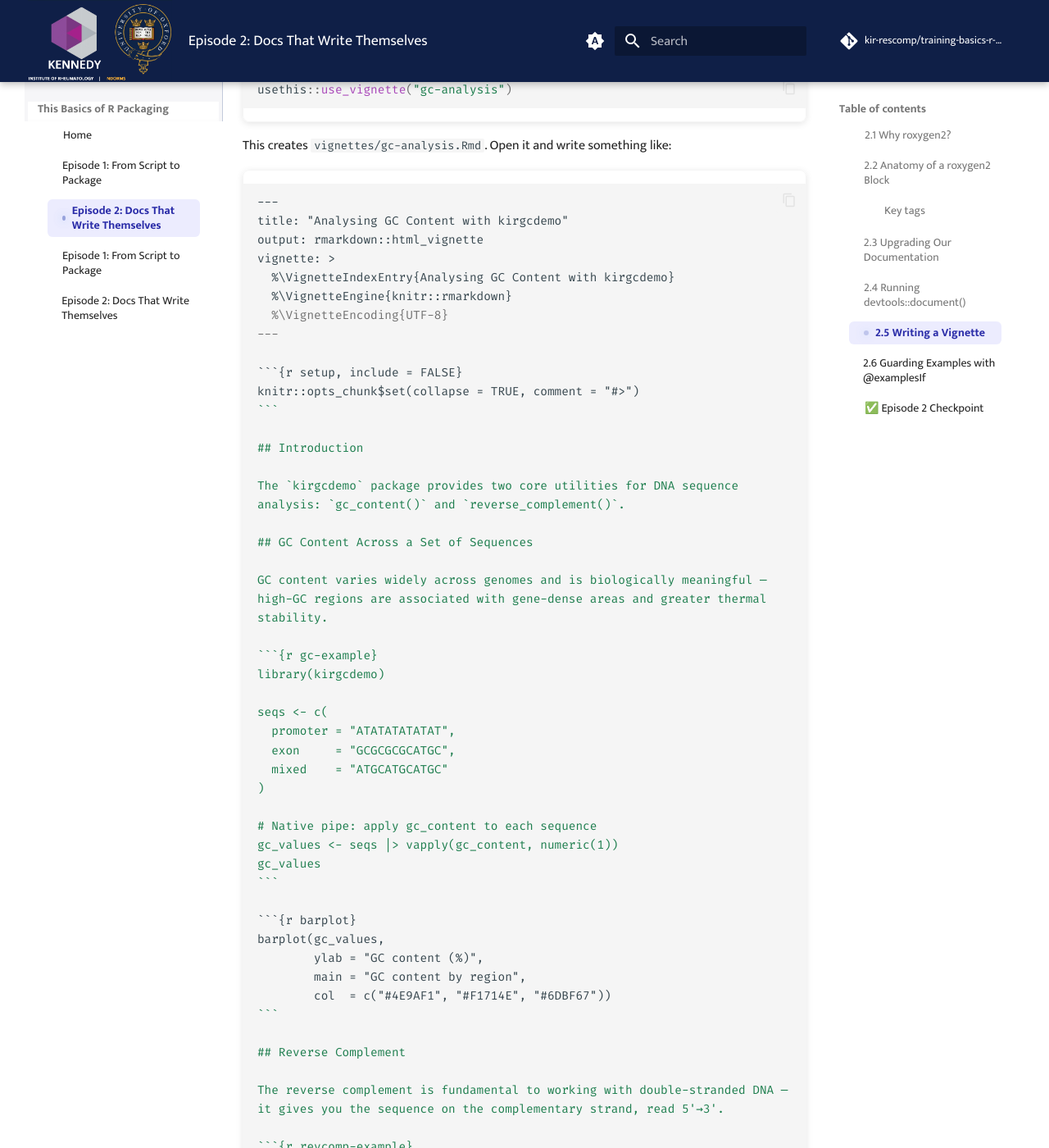
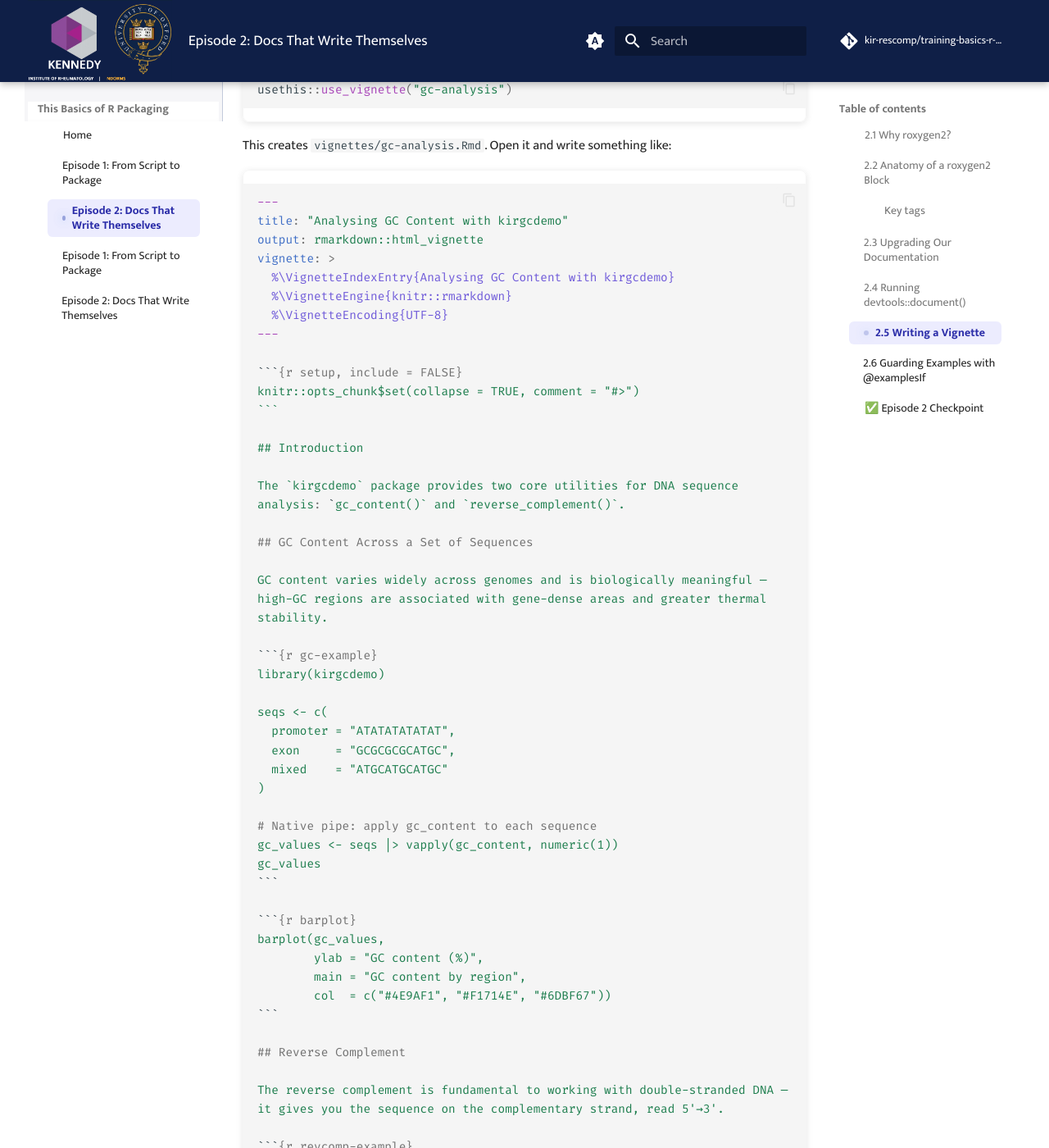
Before and after one commit to kir-rescomp/training-basics-r-packaging, an MkDocs documentation site: the page built from docs/episode-02.md, in a window 1280 px wide and 1400 px high, scrolled down 3434 px. Shown: the whole window at 82% size. Built offline with MkDocs 1.6.1 and Material for MkDocs 9.7.7, drawn with Linux system fonts in a browser that asks for light colours; comment, search, counter and statistics services are not loaded; some of the changed text lies outside the part shown.

Commit message:
add new colour block

`````diff
--- a/docs/episode-02.md
+++ b/docs/episode-02.md
@@ -136,7 +136,7 @@
 This creates `vignettes/gc-analysis.Rmd`. Open it and write something like:
 
 
-````markdown
+````yaml
 ---
 title: "Analysing GC Content with kirgcdemo"
 output: rmarkdown::html_vignette
--- a/mkdocs.yml
+++ b/mkdocs.yml
@@ -97,6 +97,15 @@
         - name: mermaid
           class: mermaid
           format: !!python/name:pymdownx.superfences.fence_code_format
+        - name: r
+          class: r-block
+          validator: !!python/name:pymdownx.superfences.fence_code_format
+        - name: rmd
+          class: rmd-block
+          validator: !!python/name:pymdownx.superfences.fence_code_format
+        - name: md
+          class: md-block
+          validator: !!python/name:pymdownx.superfences.fence_code_format
   - pymdownx.tabbed:
       alternate_style: true
   - pymdownx.tasklist:
`````
